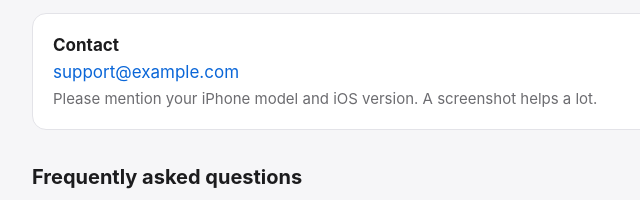
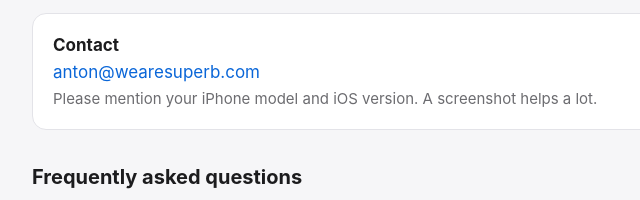
Before and after one commit to AntonZub/karticky-site, a plain HTML site: page index.html in a window 1280 px wide. Shown: the part 276-476 px from the top of the page, 264-904 px from the left. Drawn offline with Linux system fonts and the light colour scheme.

Commit message:
Update support email

```diff
--- a/index.html
+++ b/index.html
@@ -28,7 +28,7 @@
 
   <div class="card">
     <strong>Contact</strong><br>
-    <a href="mailto:support@example.com">support@example.com</a><br>
+    <a href="mailto:anton@wearesuperb.com">anton@wearesuperb.com</a><br>
     <span class="muted">Please mention your iPhone model and iOS version. A screenshot helps a lot.</span>
   </div>
 
```
Also changed, not shown: privacy.html (+1 -1 lines).
